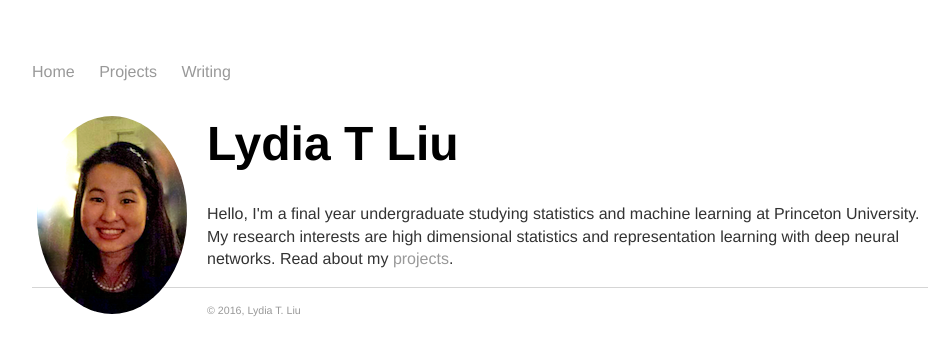
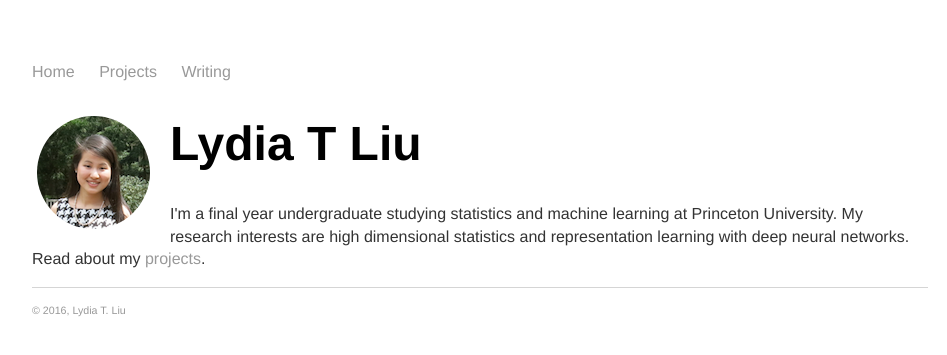
Before and after one commit to serenalwang/serenalwang.github.io, a Jekyll site: the page built from index.html, in a window 1280 px wide. Shown: the top 355 px of the page, without its empty margins (160-1107 px from the left). Built offline with Jekyll 4.4.1, drawn with Linux system fonts in a browser that asks for light colours.

Commit message:
Update index.html

```diff
--- a/index.html
+++ b/index.html
@@ -4,7 +4,7 @@ title: Lydia T Liu
 ---
 <div class="blurb">
 
-	<img src="img/me2.png" alt="Photo" class="leftside_image">
+	<img src="img/me_small.png" alt="Photo" class="leftside_image">
 	<h1>Lydia T Liu</h1>
-		<p>Hello, I'm a final year undergraduate studying statistics and machine learning at Princeton University. My research interests are high dimensional statistics and representation learning with deep neural networks. Read about my <a href="/projects">projects</a>.</p>
+		<p>I'm a final year undergraduate studying statistics and machine learning at Princeton University. My research interests are high dimensional statistics and representation learning with deep neural networks. Read about my <a href="/projects">projects</a>.</p>
 </div><!-- /.blurb -->
```
